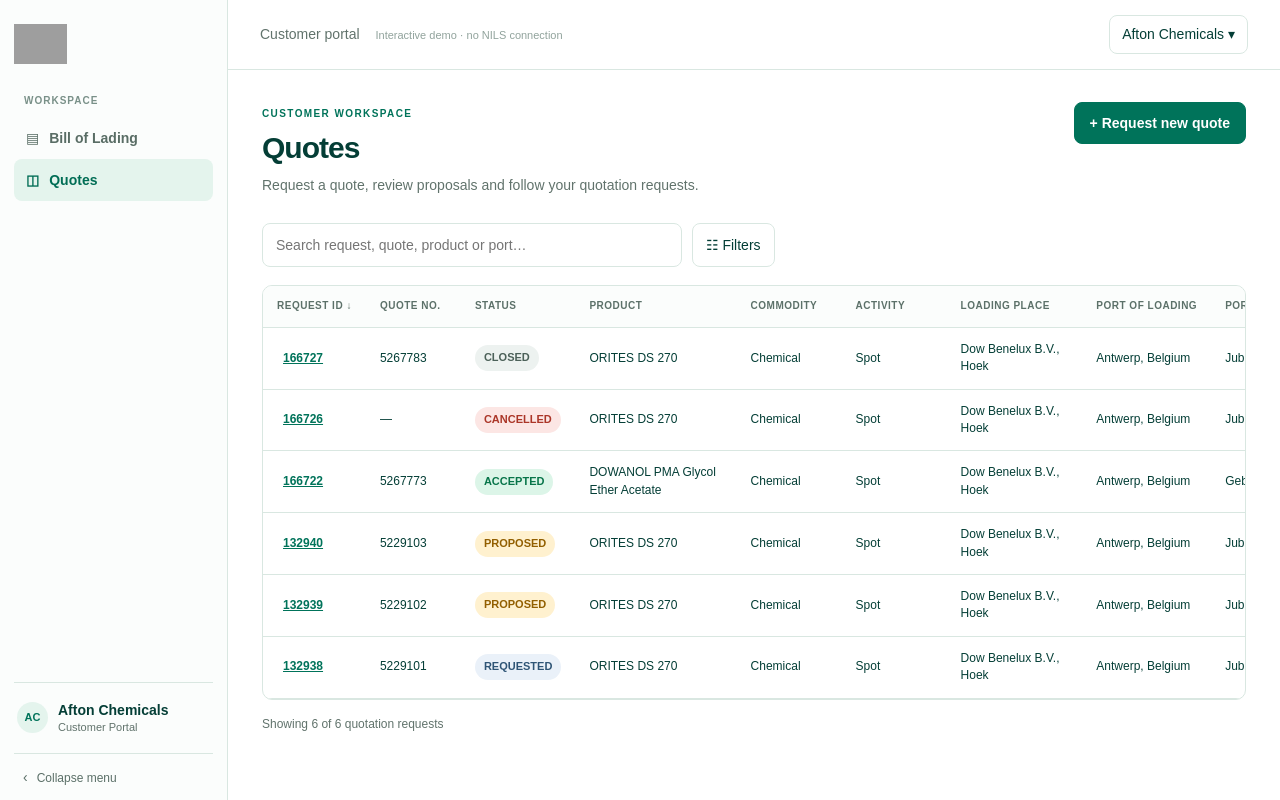
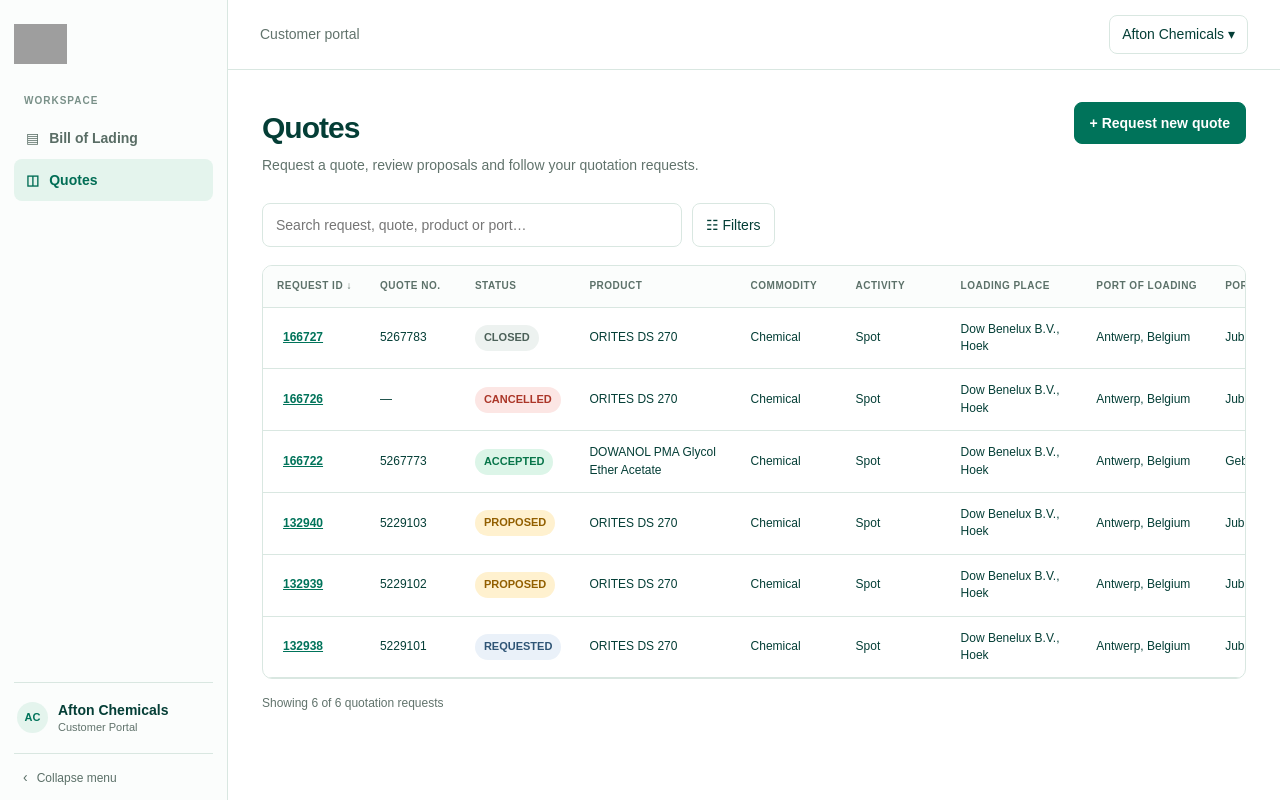
Before and after one commit to pablo-alfonso/NP-Portal, a Next.js app: page /quotes in a window 1280 px wide. Built offline with nearby package versions, Linux system fonts and the light colour scheme; grey boxes are pictures that could not be loaded.

Commit message:
Remove demo labels from quotes

```diff
--- a/app/quotes/page.tsx
+++ b/app/quotes/page.tsx
@@ -113,9 +113,9 @@
   return <main className={`portal-shell quote-shell ${collapsed ? "portal-collapsed" : ""}`}>
     <PortalNavigation isAdmin={isAdmin} active="quotes" collapsed={collapsed} onToggle={() => setCollapsed(value => !value)} />
     <section className="portal-content">
-      <header className="topbar"><span>Customer portal <small className="demo-mark">Interactive demo · no NILS connection</small></span><span className="quote-account">{isAdmin ? "Pablo Alfonso · NewPort" : "Afton Chemicals"} ▾</span></header>
+      <header className="topbar"><span>Customer portal</span><span className="quote-account">{isAdmin ? "Pablo Alfonso · NewPort" : "Afton Chemicals"} ▾</span></header>
       {!selected ? <section className="quote-page">
-        <div className="quote-heading"><div><span className="quote-eyebrow">CUSTOMER WORKSPACE</span><h1>Quotes</h1><p>Request a quote, review proposals and follow your quotation requests.</p></div><button className="quote-primary" onClick={() => newDraft()}>+ Request new quote</button></div>
+        <div className="quote-heading"><div><h1>Quotes</h1><p>Request a quote, review proposals and follow your quotation requests.</p></div><button className="quote-primary" onClick={() => newDraft()}>+ Request new quote</button></div>
         <div className="quote-controls"><input aria-label="Search quotes" placeholder="Search request, quote, product or port…" value={query} onChange={event => setQuery(event.target.value)} /><button onClick={() => setFiltersOpen(value => !value)}>☷ Filters</button></div>
         {filtersOpen && <div className="quote-filters"><label>Status<select value={statusFilter} onChange={event => setStatusFilter(event.target.value as Status | "All")}><option>All</option>{(["Draft", "Requested", "Proposed", "Accepted", "Declined", "Cancelled", "Closed"] as Status[]).map(value => <option key={value}>{value}</option>)}</select></label><button onClick={() => { setStatusFilter("All"); setQuery(""); }}>Reset filters</button></div>}
         <div className="quote-table-wrap"><table className="quote-table"><thead><tr><th><button onClick={() => setSortAsc(value => !value)}>Request ID {sortAsc ? "↑" : "↓"}</button></th><th>Quote no.</th><th>Status</th><th>Product</th><th>Commodity</th><th>Activity</th><th>Loading place</th><th>Port of loading</th><th>Port of discharge</th><th>Discharge place</th><th>Delivery term</th><th>Expiry</th><th>Comments</th></tr></thead><tbody>{visible.map(item => <tr key={item.id}><td><button className="quote-link" onClick={() => open(item)}>{item.status === "Draft" ? "Draft" : item.id}</button></td><td>{item.quoteNumber}</td><td><span className={`quote-status status-${item.status.toLowerCase()}`}>{item.status}</span></td><td>{item.product}</td><td>{item.commodity}</td><td>{item.activity}</td><td>{item.loadingPlace}</td><td>{item.loadingPort}</td><td>{item.dischargePort}</td><td>{item.dischargePlace}</td><td>{item.deliveryTerm}</td><td>{item.expiry}</td><td>{item.comments.length}</td></tr>)}</tbody></table></div><p className="quote-count">Showing {visible.length} of {quotes.length} quotation requests</p>
--- a/app/quotes/quotes.css
+++ b/app/quotes/quotes.css
@@ -1,7 +1,6 @@
 .quote-shell{grid-template-columns:228px minmax(0,1fr)}
 .quote-shell.portal-collapsed{grid-template-columns:64px minmax(0,1fr)}
 .quote-shell .portal-content{min-width:0}
-.demo-mark{display:inline-block;margin-left:12px;color:#91a39c;font-size:11px}
 .quote-account{border:1px solid var(--line);border-radius:8px;background:#fff;padding:8px 12px;color:var(--ink)}
 .quote-page{padding:32px 34px 50px;max-width:1900px}
 .quote-heading{display:flex;align-items:flex-start;justify-content:space-between;gap:24px}
@@ -78,4 +77,4 @@
 .quote-check{display:flex;align-items:flex-start;gap:8px;margin:12px 0;color:var(--ink)}
 .quote-check input{accent-color:var(--green);margin-top:3px}
 @media(max-width:1100px){.quote-field-grid{grid-template-columns:repeat(2,minmax(0,1fr))}}
-@media(max-width:900px){.quote-shell,.quote-shell.portal-collapsed{grid-template-columns:1fr}.quote-page{padding:22px}.demo-mark{display:none}.quote-heading{flex-wrap:wrap}.quote-field-grid{grid-template-columns:1fr}.quote-filters{flex-wrap:wrap}}
+@media(max-width:900px){.quote-shell,.quote-shell.portal-collapsed{grid-template-columns:1fr}.quote-page{padding:22px}.quote-heading{flex-wrap:wrap}.quote-field-grid{grid-template-columns:1fr}.quote-filters{flex-wrap:wrap}}
```
